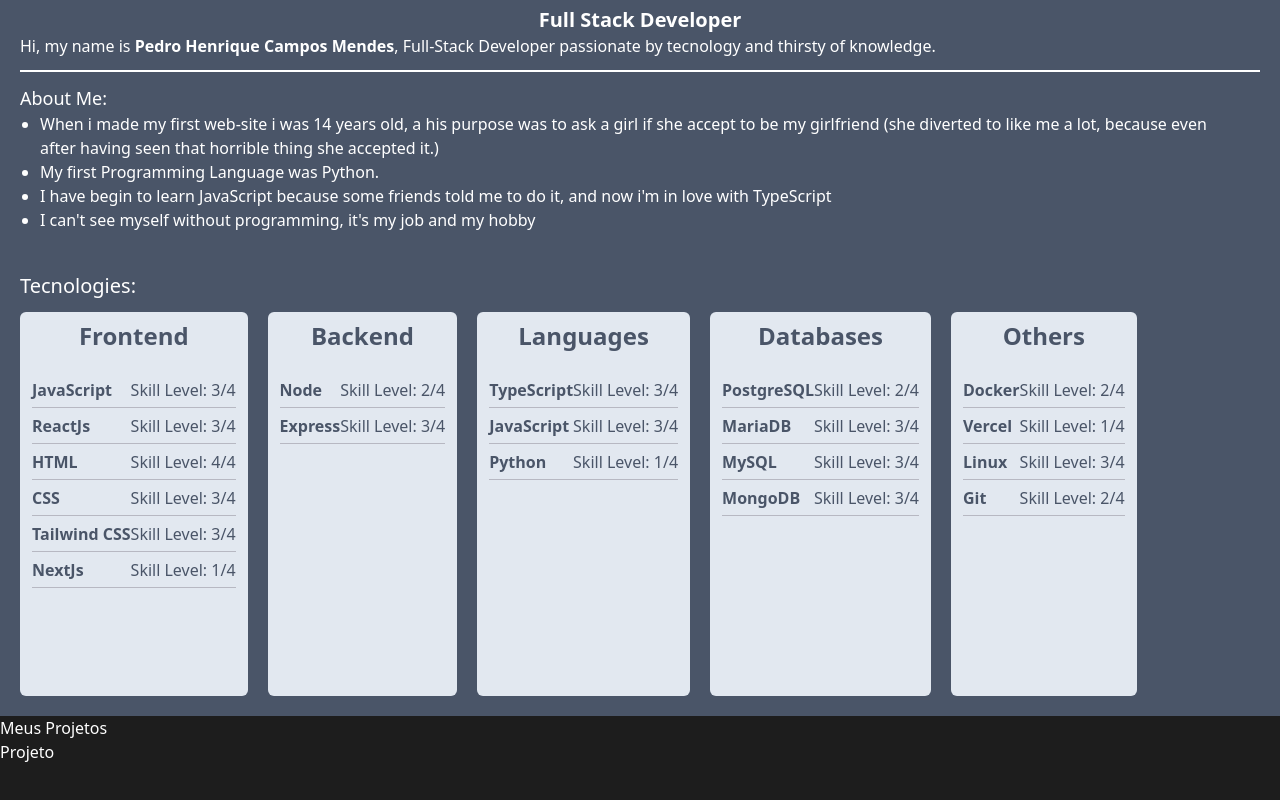
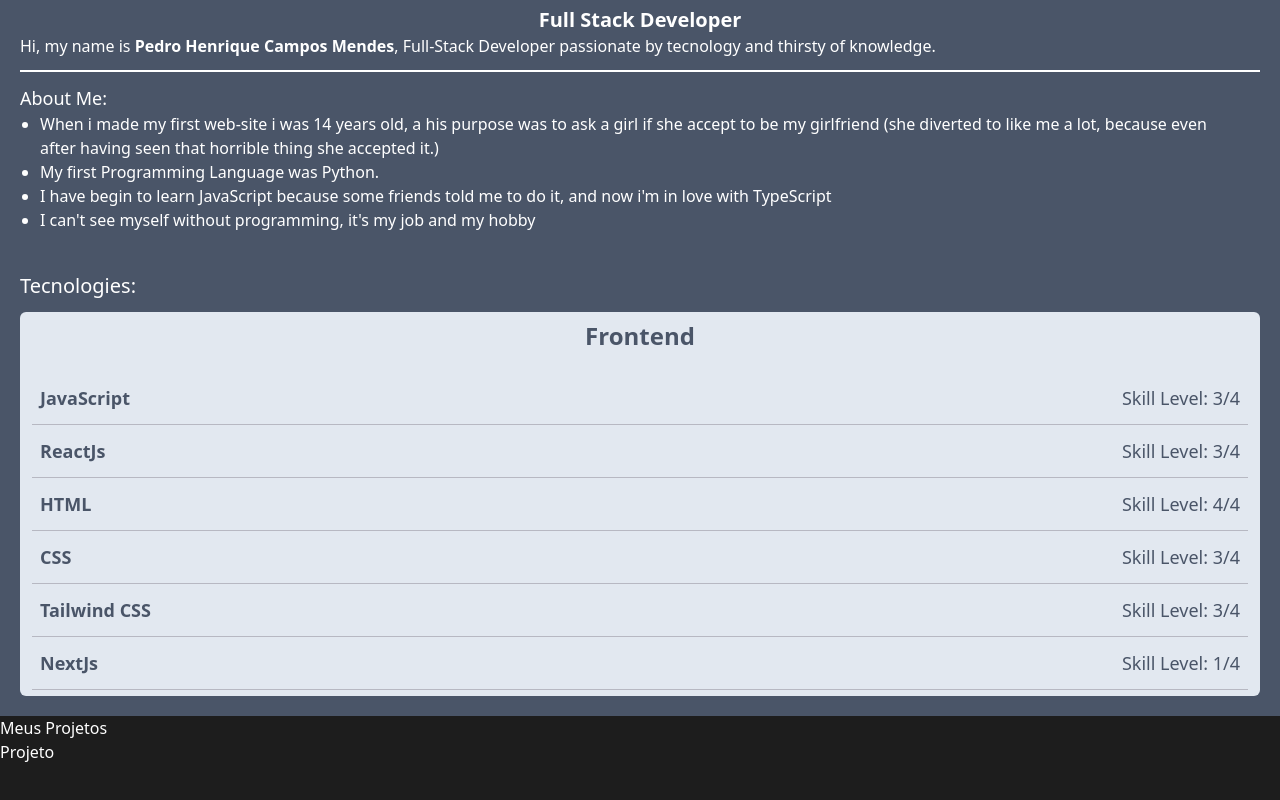
Before and after one commit to P3DR0DEV/portfolio, a React (Vite) app: page / in a window 1280 px wide. Shown: the part 354-1154 px from the top of the page. Built offline with nearby package versions, Linux system fonts and the light colour scheme.

Commit message:
feat: update css

```diff
--- a/src/Components/Skills/Skills.tsx
+++ b/src/Components/Skills/Skills.tsx
@@ -2,7 +2,7 @@ import { IData } from "@/types"
 
 export function Skills({ skill }: { skill: IData }) {
   return (
-    <div className="bg-[#e2e8f0] h-96 rounded-md text-[#4a5568] duration-500">
+    <div className="bg-[#e2e8f0] h-96 rounded-md text-[#4a5568] min-w-full">
       <h3 className="text-center text-2xl capitalize  font-bold py-2">
         {skill.title}
       </h3>
@@ -11,9 +11,9 @@ export function Skills({ skill }: { skill: IData }) {
           return (
             <div
               key={skill.name}
-              className="flex justify-between border-b border-[#918e9b86] h-9 items-center"
+              className="flex justify-between text-lg border-b border-[#918e9b86] py-3 px-2 items-center"
             >
-              <p className="font-bold capitalize text-base">{skill.name}</p>
+              <p className="font-bold capitalize">{skill.name}</p>
               <p className="">Skill Level: {skill.skill}/4</p>
             </div>
           )
```
